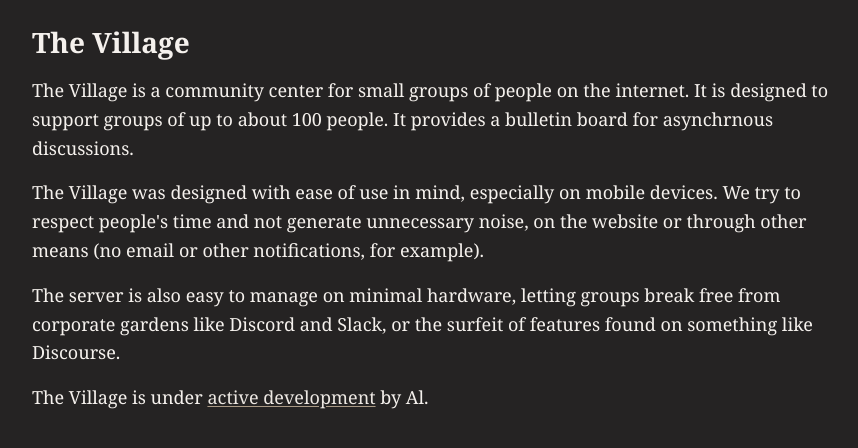
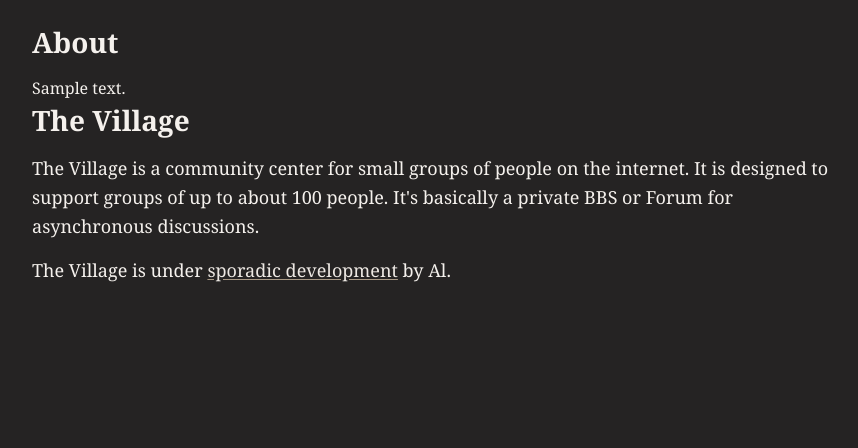
Before and after one commit to apiarian/village, a Flask app: template village_py/village/templates/about.html in a window 1280 px wide. Shown: the part 74-522 px from the top of the page, without its empty margins (208-1066 px from the left). Run offline with Flask 3, Linux system fonts and the light colour scheme; the template is opened without the code that fills it: most values are stand-ins (such as "Sample title", 1, 10 or a date in 2020); some libraries are stand-ins or nearby versions.

Commit message:
admin user and repository abouts

```diff
--- a/village_py/village/app.py
+++ b/village_py/village/app.py
@@ -129,6 +129,8 @@ def about() -> str:
     return render_template(
         "about.html",
         show_private_details=g.user is not None,
+        public_about=process_raw_content(global_repository.public_about()),
+        private_about=process_raw_content(global_repository.private_about()),
         markdown_docs=OUR_MARKDOWN_DOCS,
     )
 
@@ -384,7 +386,9 @@ def list_threads():
                     all_visible_tags.append(tag)
 
         else:
-            if thread.author() == g.user.username:
+            if thread.author() == g.user.username or global_repository.user_is_admin(
+                g.user
+            ):
                 hidden_threads.append(thread_info)
 
     visible_threads.sort(
@@ -598,7 +602,8 @@ def show_thread(post_id: PostID):
     return render_template(
         "thread.html",
         current_username=g.user.username,
-        user_can_administer=thread.author() == g.user.username,
+        user_can_administer=thread.author() == g.user.username
+        or global_repository.user_is_admin(g.user),
         thread_is_visible=thread.visible(),
         root_post_id=thread.root_post_id(),
         messages=messages,
@@ -807,7 +812,10 @@ def _confirm_thread_property(post_id: PostID, template_name: str, property_gener
     if post_id not in all_posts:
         return f"Root Post {post_id} not found", 400
 
-    if not all_posts[post_id].author == g.user.username:
+    if not (
+        all_posts[post_id].author == g.user.username
+        or global_repository.user_is_admin(g.user)
+    ):
         return redirect(url_for("show_thread", post_id=post_id))
 
     thread = Thread.extract_thread(
@@ -876,7 +884,10 @@ def delete_thread(post_id: PostID):
     if post_id not in all_posts:
         return f"Root Post {post_id} not found", 400
 
-    if not all_posts[post_id].author == g.user.username:
+    if not (
+        all_posts[post_id].author == g.user.username
+        or global_repository.user_is_admin(g.user)
+    ):
         return redirect(url_for("show_thread", post_id=post_id))
 
     thread = Thread.extract_thread(
--- a/village_py/village/templates/about.html
+++ b/village_py/village/templates/about.html
@@ -1,27 +1,29 @@
 {% include 'header.html' %}
 
-<h1>The Village</h1>
-<p>
-The Village is a community center for small groups of people on the internet. It is designed to support groups of up to about 100 people. It provides a bulletin board for asynchrnous discussions.
-</p>
-
-<p>
-The Village was designed with ease of use in mind, especially on mobile devices. We try to respect people's time and not generate unnecessary noise, on the website or through other means (no email or other notifications, for example).
-</p>
-
-<p>
-The server is also easy to manage on minimal hardware, letting groups break free from corporate gardens like Discord and Slack, or the surfeit of features found on something like Discourse.
-</p>
-
-<p>
-The Village is under <a href="https://git.sr.ht/~apiarian/village" target="_blank">active development</a> by Al.
-</p>
+<h1>About</h1>
+{{ public_about|safe }}
 
 {% if show_private_details %}
 
-<h2>Our Markdown Formatting</h2>
+{{ private_about|safe }}
+
+<h1>Our Markdown Formatting</h1>
 {{ markdown_docs|safe }}
 
 {% endif %}
 
+<h1>The Village</h1>
+
+<p>
+  The Village is a community center for small groups of people on the
+  internet. It is designed to support groups of up to about 100
+  people. It's basically a private BBS or Forum for asynchronous
+  discussions.
+</p>
+
+<p>
+  The Village is under <a href="https://git.sr.ht/~apiarian/village"
+			  target="_blank">sporadic development</a> by Al.
+</p>
+
 {% include 'footer.html' %}
```
Also changed, not shown: village_py/village/repository.py (+25 -1 lines), village_py/village/scripts/initialize_repository.py (+23 -0 lines), village_py/README.md.
